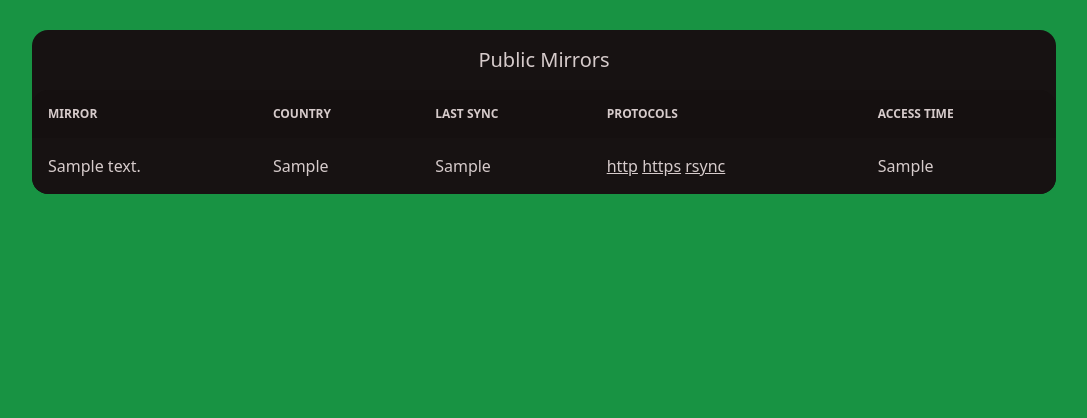
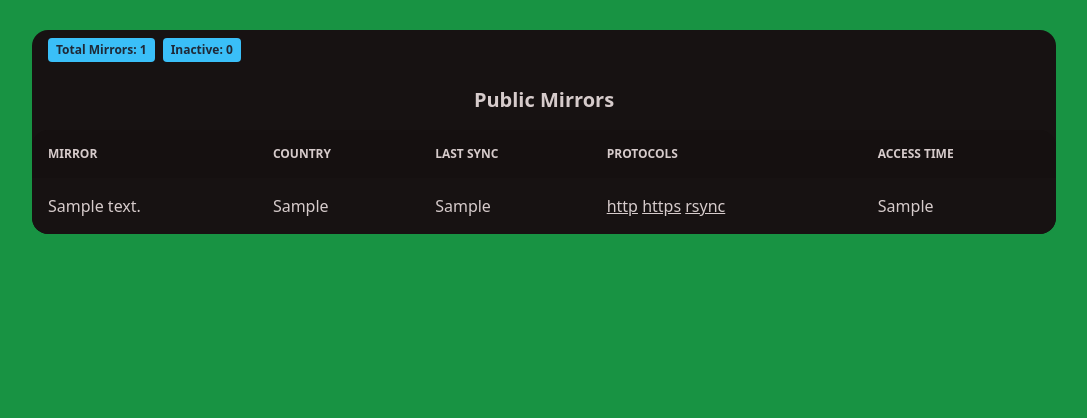
Before and after one commit to codesardine/mirror-manager, a Flask app: page / in a window 1280 px wide. Shown: the part 84-502 px from the top of the page, without its empty margins (96-1183 px from the left). Run offline with Flask 3, Linux system fonts and the light colour scheme; tables that the repository leaves empty hold one stand-in row (values such as "Sample post"); some libraries are stand-ins or nearby versions.

Commit message:
add badges

```diff
--- a/src/main.py
+++ b/src/main.py
@@ -5,5 +5,11 @@ main = Blueprint("main", __name__)
 
 @main.route("/")
 def index():
-    mirrors = Mirror().query.all()
-    return render_template('index.html', mirrors=mirrors)
+    mirrors = Mirror().query.filter_by(active=True).all()
+    inactive = Mirror().query.filter_by(active=False).all()
+    return render_template(
+        'index.html',
+        mirrors=mirrors,
+        total=len(mirrors),
+        inactive=len(inactive)
+        )
--- a/src/templates/index.html
+++ b/src/templates/index.html
@@ -2,7 +2,11 @@
 
 {% block content %}
 <div class="overflow-x-auto self-start mt-8 bg-base-100 rounded-2xl w-full max-w-screen-lg mx-auto">
-  <h1 class="w-full text-center py-4 text-xl">Public Mirrors</h1>
+  <div class="text-xs py-2 px-4 font-semibold capitalize text-gray-800 flex gap-2">
+    <p class="bg-info px-2 py-1 rounded">total mirrors: {{ total }}</p>
+    <p class="bg-info px-2 py-1 rounded">inactive: {{ inactive }}</p>
+  </div>
+  <h1 class="w-full text-center py-4 text-xl font-semibold">Public Mirrors</h1>
   <table class="table table-zebra w-full">
     <thead>
       <tr>
```
